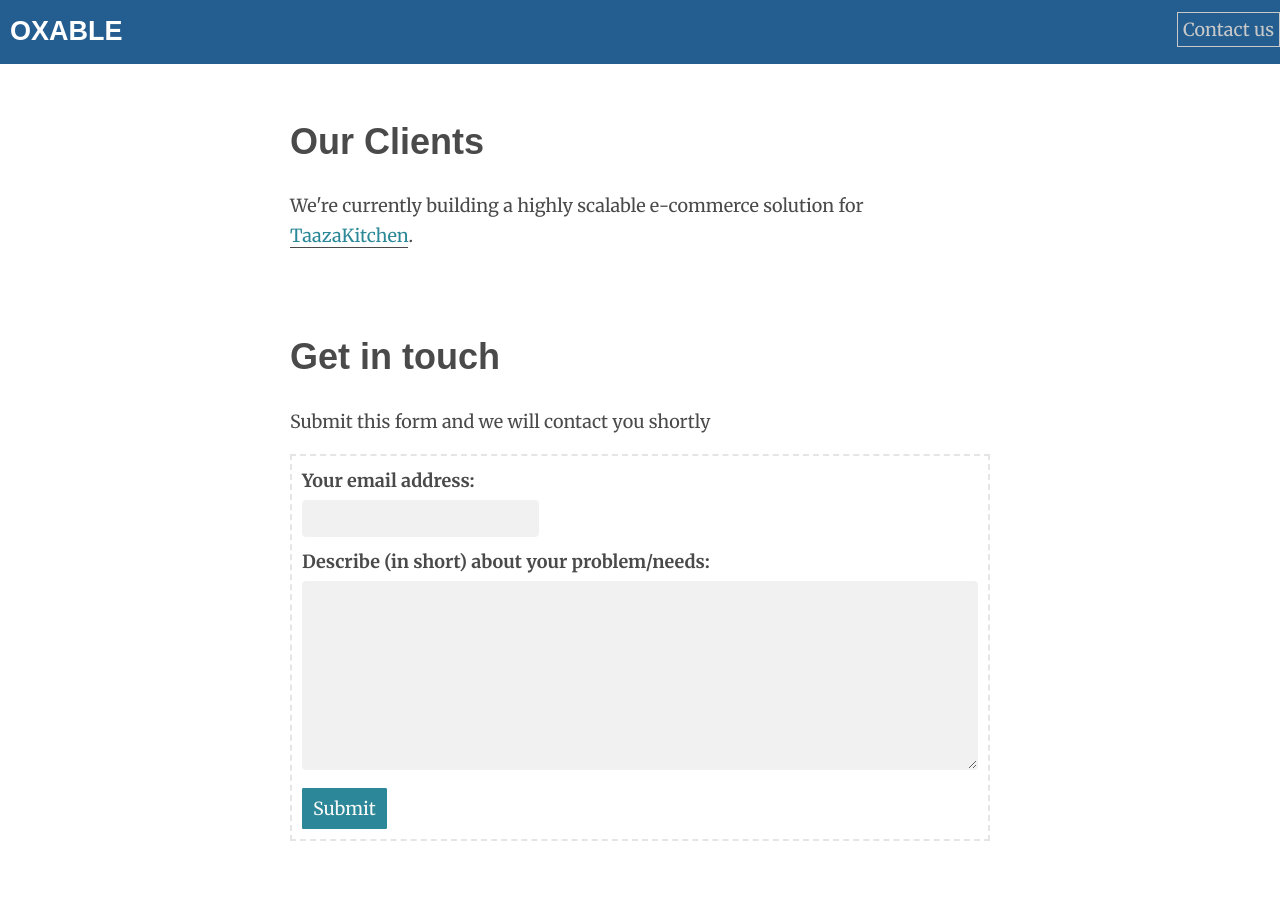
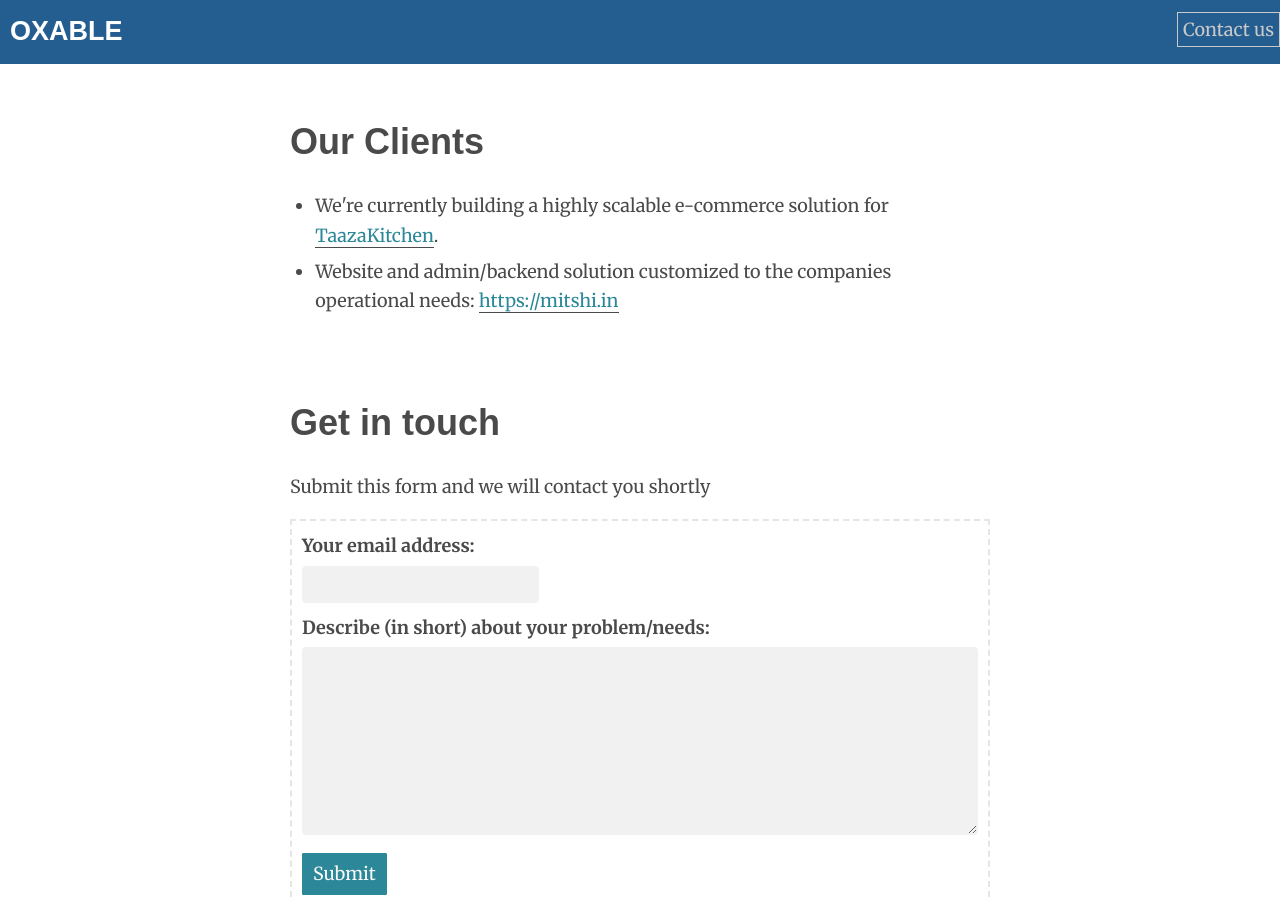
Before and after one commit to oxable/oxable.co, a Jekyll site: the page built from index.html, in a window 1280 px wide and 900 px high, scrolled down 882 px. Built offline with Jekyll 4.4.1, drawn with Linux system fonts in a browser that asks for light colours.

Commit message:
added client

```diff
--- a/index.html
+++ b/index.html
@@ -41,7 +41,10 @@ layout: base
 
 <div class="section" id="client-section">
   <h2>Our Clients</h2>
-  <p>We're currently building a highly scalable e-commerce solution for <a href="https://www.taazakitchen.com">TaazaKitchen</a>.
+  <ul>
+  <li>We're currently building a highly scalable e-commerce solution for <a href="https://www.taazakitchen.com">TaazaKitchen</a>.
+  <li>Website and admin/backend solution customized to the companies operational needs: <a href="https://mitshi.in">https://mitshi.in</a></li>
+  </ul>
 </div>
 
 <div class="section" id="contact-section">
```
